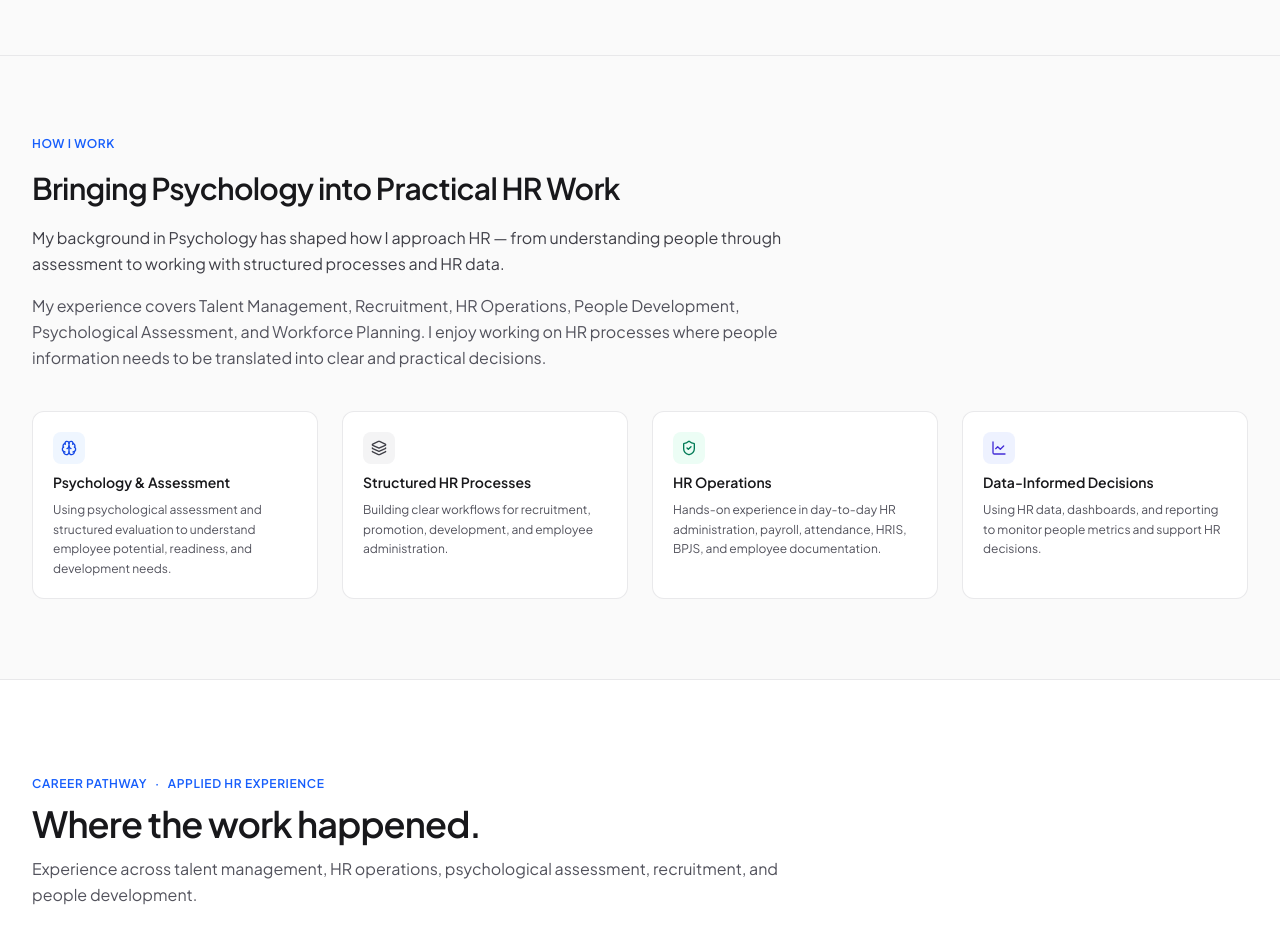
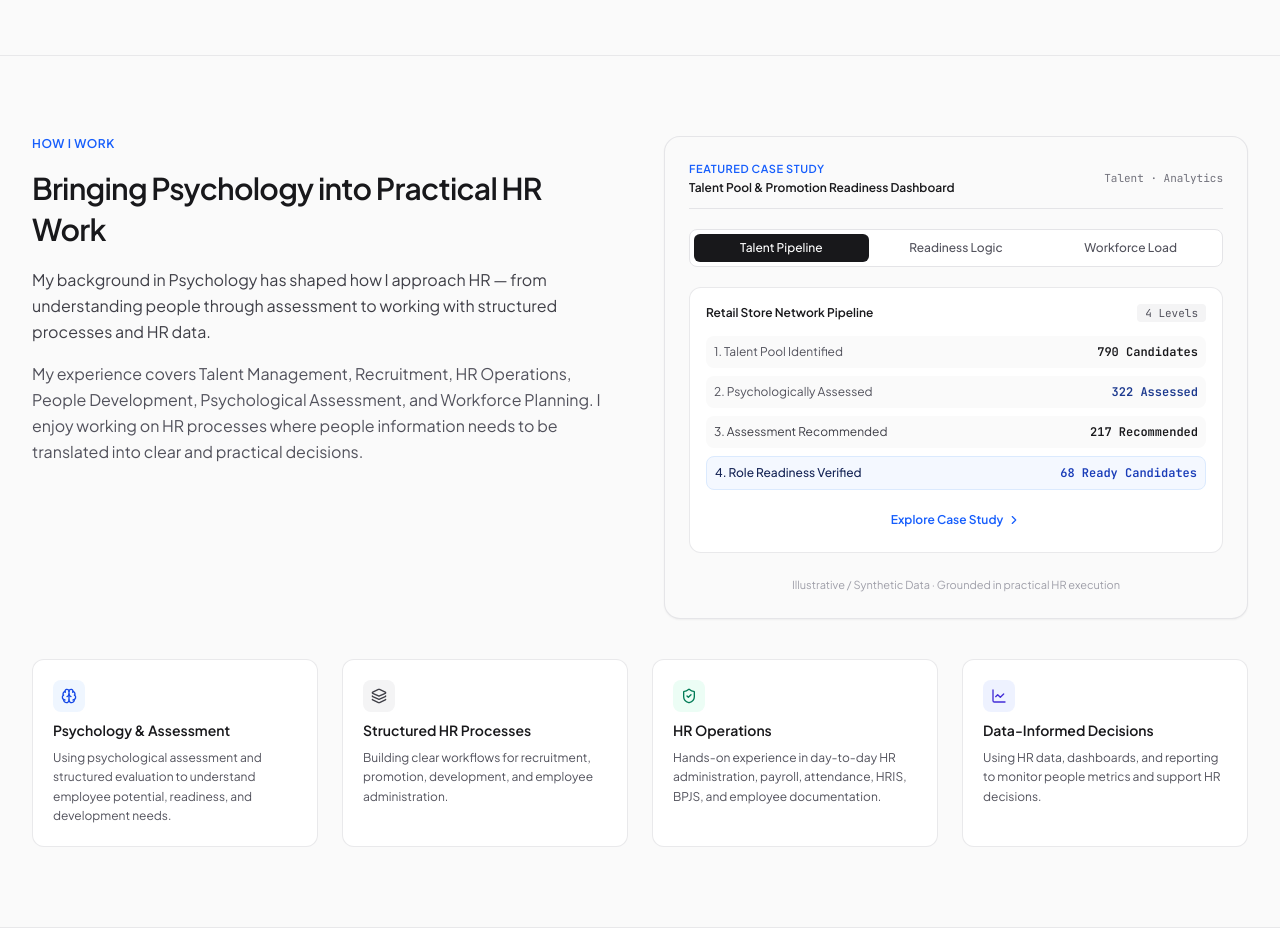
Before and after one commit to siagianrio10-cell/rio-koresh-portfolio, a React (Vite) app: page / in a window 1280 px wide. Shown: the part 780-1713 px from the top of the page. Built offline with nearby package versions, Linux system fonts and the light colour scheme.

Commit message:
Update PositioningStatement.tsx

```diff
--- a/src/components/PositioningStatement.tsx
+++ b/src/components/PositioningStatement.tsx
@@ -1,11 +1,21 @@
-import React from "react";
-import { Brain, Layers, ShieldCheck, LineChart } from "lucide-react";
+import React, { useState } from "react";
+import { Brain, Layers, ShieldCheck, LineChart, ChevronRight } from "lucide-react";
 
-export const PositioningStatement: React.FC = () => {
+interface PositioningStatementProps {
+  onOpenCaseStudy: (projectId: string) => void;
+}
+
+export const PositioningStatement: React.FC<PositioningStatementProps> = ({
+  onOpenCaseStudy,
+}) => {
+  const [activeTab, setActiveTab] = useState<"pipeline" | "framework" | "analytics">("pipeline");
+
   return (
     <section className="py-16 sm:py-20 border-b border-zinc-200/80 bg-[#FAFAFA]">
       <div className="max-w-7xl mx-auto px-4 sm:px-6 lg:px-8">
-        <div className="max-w-3xl space-y-4">
+        <div className="grid grid-cols-1 lg:grid-cols-12 gap-10 lg:gap-12 items-start">
+          {/* Left: How I Work text */}
+          <div className="lg:col-span-6 space-y-4">
             <div className="text-xs font-semibold text-blue-600 uppercase tracking-wider">
               How I Work
             </div>
@@ -18,6 +28,162 @@ export const PositioningStatement: React.FC = () => {
             <p className="text-sm sm:text-base text-zinc-600 leading-relaxed">
               My experience covers Talent Management, Recruitment, HR Operations, People Development, Psychological Assessment, and Workforce Planning. I enjoy working on HR processes where people information needs to be translated into clear and practical decisions.
             </p>
+          </div>
+
+          {/* Right: Featured Case Study Card */}
+          <div className="lg:col-span-6">
+            <div className="bg-zinc-50 border border-zinc-200/90 rounded-2xl p-6 shadow-xs space-y-5">
+              <div className="flex items-center justify-between border-b border-zinc-200 pb-3">
+                <div>
+                  <div className="text-[11px] font-semibold uppercase tracking-wider text-blue-600">
+                    Featured Case Study
+                  </div>
+                  <div className="text-xs font-semibold text-zinc-900 mt-0.5">
+                    Talent Pool &amp; Promotion Readiness Dashboard
+                  </div>
+                </div>
+                <span className="text-[11px] text-zinc-500 font-mono">Talent · Analytics</span>
+              </div>
+
+              {/* Segmented Control Tabs */}
+              <div className="flex items-center p-1 bg-white border border-zinc-200 rounded-lg text-xs">
+                <button
+                  onClick={() => setActiveTab("pipeline")}
+                  className={`flex-1 py-1.5 font-medium rounded-md transition-colors ${
+                    activeTab === "pipeline"
+                      ? "bg-zinc-900 text-white"
+                      : "text-zinc-600 hover:text-zinc-900"
+                  }`}
+                >
+                  Talent Pipeline
+                </button>
+                <button
+                  onClick={() => setActiveTab("framework")}
+                  className={`flex-1 py-1.5 font-medium rounded-md transition-colors ${
+                    activeTab === "framework"
+                      ? "bg-zinc-900 text-white"
+                      : "text-zinc-600 hover:text-zinc-900"
+                  }`}
+                >
+                  Readiness Logic
+                </button>
+                <button
+                  onClick={() => setActiveTab("analytics")}
+                  className={`flex-1 py-1.5 font-medium rounded-md transition-colors ${
+                    activeTab === "analytics"
+                      ? "bg-zinc-900 text-white"
+                      : "text-zinc-600 hover:text-zinc-900"
+                  }`}
+                >
+                  Workforce Load
+                </button>
+              </div>
+
+              {activeTab === "pipeline" && (
+                <div className="space-y-3.5 bg-white p-4 rounded-xl border border-zinc-200/80">
+                  <div className="flex items-center justify-between text-xs">
+                    <span className="font-semibold text-zinc-900">Retail Store Network Pipeline</span>
+                    <span className="text-zinc-600 font-mono text-[11px] bg-zinc-100 px-2 py-0.5 rounded">
+                      4 Levels
+                    </span>
+                  </div>
+
+                  <div className="space-y-2 text-xs">
+                    <div className="flex items-center justify-between p-2 bg-zinc-50 rounded-lg">
+                      <span className="text-zinc-600">1. Talent Pool Identified</span>
+                      <span className="font-semibold font-mono text-zinc-900">790 Candidates</span>
+                    </div>
+                    <div className="flex items-center justify-between p-2 bg-zinc-50 rounded-lg">
+                      <span className="text-zinc-600">2. Psychologically Assessed</span>
+                      <span className="font-semibold font-mono text-blue-900">322 Assessed</span>
+                    </div>
+                    <div className="flex items-center justify-between p-2 bg-zinc-50 rounded-lg">
+                      <span className="text-zinc-700">3. Assessment Recommended</span>
+                      <span className="font-semibold font-mono text-zinc-900">217 Recommended</span>
+                    </div>
+                    <div className="flex items-center justify-between p-2 bg-blue-50/70 border border-blue-100 rounded-lg">
+                      <span className="text-blue-950 font-medium">4. Role Readiness Verified</span>
+                      <span className="font-semibold font-mono text-blue-800">68 Ready Candidates</span>
+                    </div>
+                  </div>
+
+                  <button
+                    onClick={() => onOpenCaseStudy("project-01")}
+                    className="w-full mt-2 py-2 text-xs font-semibold text-blue-600 hover:text-blue-800 text-center flex items-center justify-center gap-1 cursor-pointer"
+                  >
+                    <span>Explore Case Study</span>
+                    <ChevronRight className="w-3.5 h-3.5" />
+                  </button>
+                </div>
+              )}
+
+              {activeTab === "framework" && (
+                <div className="space-y-3 bg-white p-4 rounded-xl border border-zinc-200/80 text-xs">
+                  <div className="font-semibold text-zinc-900">Promotion Readiness Assessment Logic</div>
+                  <div className="p-2.5 bg-emerald-50 border border-emerald-200 rounded-lg space-y-1">
+                    <div className="font-semibold text-emerald-800">Ready Candidate</div>
+                    <div className="text-[11px] text-zinc-600">
+                      Recommended in Assessment + Role Readiness Verified
+                    </div>
+                  </div>
+                  <div className="p-2.5 bg-amber-50 border border-amber-200 rounded-lg space-y-1">
+                    <div className="font-semibold text-amber-800">Development Candidates</div>
+                    <div className="text-[11px] text-zinc-600">
+                      Recommended in Assessment + Role Readiness in progress
+                    </div>
+                  </div>
+                  <div className="p-2.5 bg-zinc-100 rounded-lg space-y-1">
+                    <div className="font-semibold text-zinc-800">Further Development</div>
+                    <div className="text-[11px] text-zinc-600">
+                      Need Development outcome across target competencies
+                    </div>
+                  </div>
+
+                  <button
+                    onClick={() => onOpenCaseStudy("project-01")}
+                    className="w-full mt-1 py-1.5 text-xs font-semibold text-blue-600 hover:text-blue-800 text-center flex items-center justify-center gap-1 cursor-pointer"
+                  >
+                    <span>Explore Case Study</span>
+                    <ChevronRight className="w-3.5 h-3.5" />
+                  </button>
+                </div>
+              )}
+
+              {activeTab === "analytics" && (
+                <div className="space-y-3 bg-white p-4 rounded-xl border border-zinc-200/80 text-xs">
+                  <div className="flex items-center justify-between">
+                    <span className="font-semibold text-zinc-900">Store Staffing Scenario</span>
+                    <span className="text-[11px] font-mono text-zinc-500">Retail Format A</span>
+                  </div>
+                  <div className="grid grid-cols-2 gap-2 text-center">
+                    <div className="p-3 bg-zinc-50 rounded-lg border border-zinc-200/60">
+                      <div className="text-[11px] text-zinc-500">Required Headcount</div>
+                      <div className="text-xl font-bold font-mono text-zinc-900 mt-1">36 HC</div>
+                    </div>
+                    <div className="p-3 bg-zinc-50 rounded-lg border border-zinc-200/60">
+                      <div className="text-[11px] text-zinc-500">Monthly Employee Cost</div>
+                      <div className="text-sm font-bold font-mono text-zinc-900 mt-1.5">IDR 187.2M</div>
+                    </div>
+                  </div>
+                  <div className="p-2.5 bg-blue-50/70 border border-blue-200 rounded-lg text-zinc-700 text-[11px] leading-relaxed">
+                    <strong>Workforce Planning:</strong> Connecting store requirements, headcount gaps, and employee costs to support better staffing decisions.
+                  </div>
+
+                  <button
+                    onClick={() => onOpenCaseStudy("project-06")}
+                    className="w-full mt-1 py-1.5 text-xs font-semibold text-blue-600 hover:text-blue-800 text-center flex items-center justify-center gap-1 cursor-pointer"
+                  >
+                    <span>Explore Case Study</span>
+                    <ChevronRight className="w-3.5 h-3.5" />
+                  </button>
+                </div>
+              )}
+
+              <div className="text-[11px] text-zinc-400 text-center pt-1">
+                Illustrative / Synthetic Data · Grounded in practical HR execution
+              </div>
+            </div>
+          </div>
         </div>
 
         {/* Four Simple Areas */}
```
Lines whose indentation alone changed are shown as unchanged.
